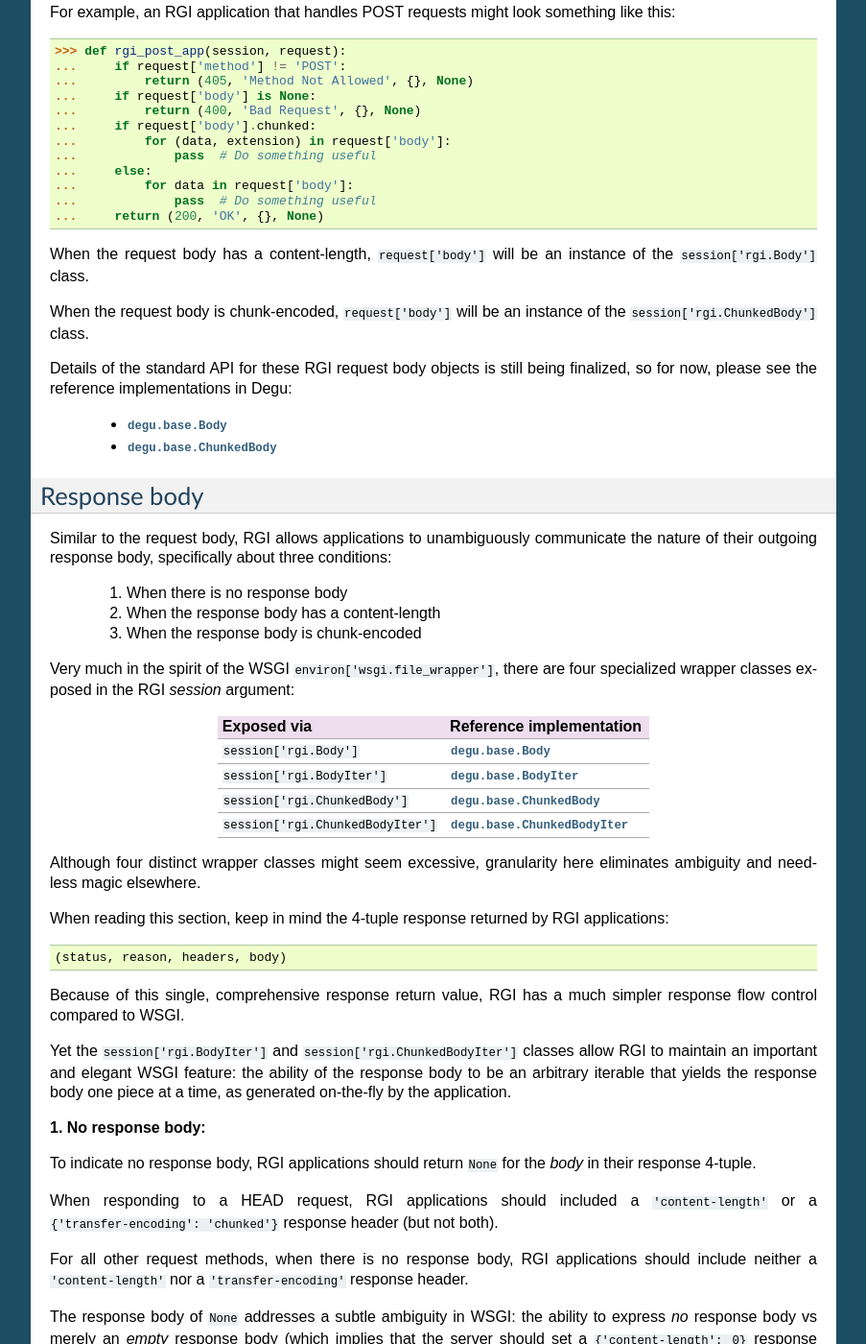
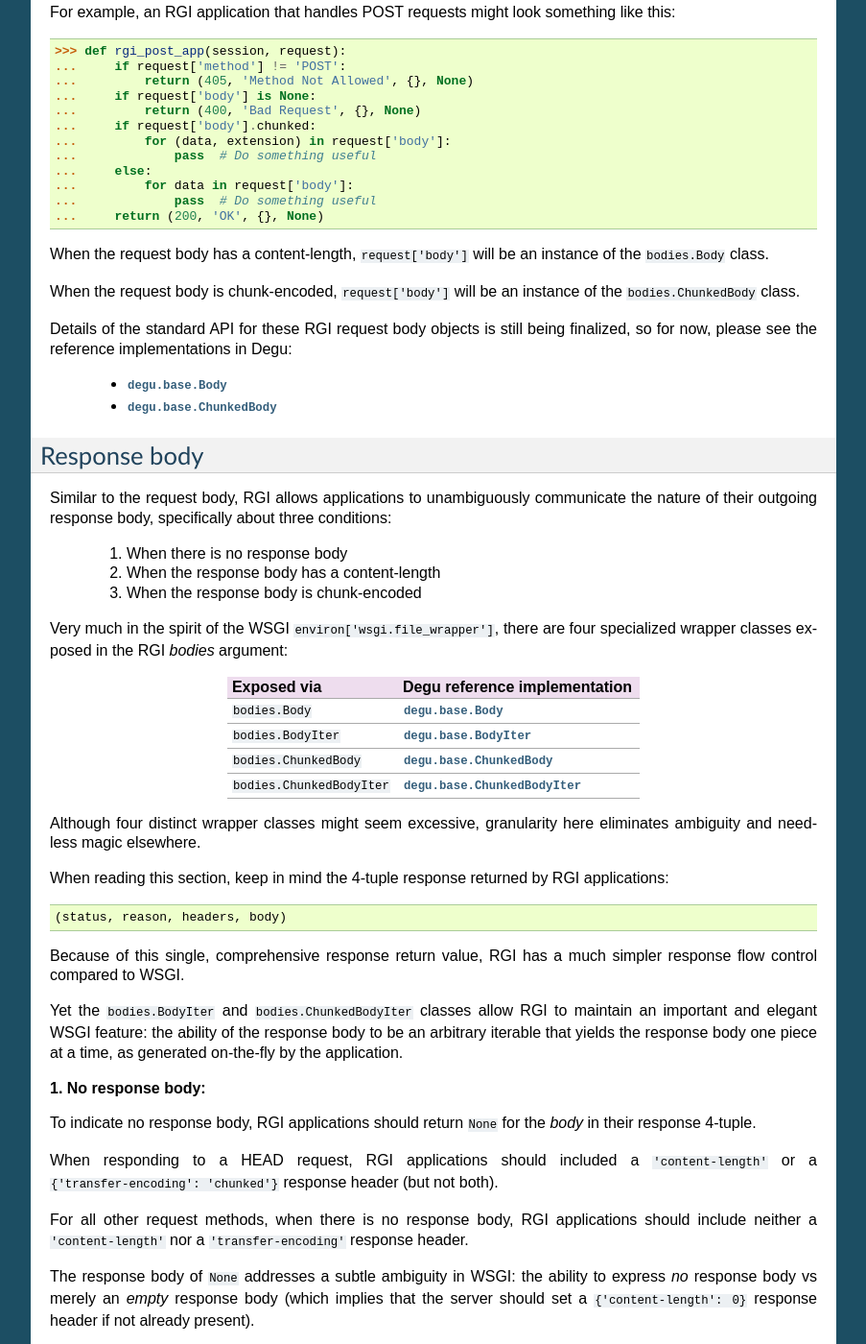
Before and after one commit to json420/degu, a Sphinx documentation site: the page built from doc/rgi.rst, in a window 1280 px wide and 1400 px high, scrolled down 8175 px. Shown: the whole window at 96% size, without its empty margins (198-1101 px from the left). Built offline with Sphinx 7.4.7, drawn with Linux system fonts in a browser that asks for light colours; some of the changed text lies outside the part shown.

Commit message:
Finish updating rgi.rst for session['rgi.*Body*'] => bodies.*Body* transition

```diff
--- a/doc/rgi.rst
+++ b/doc/rgi.rst
@@ -534,10 +534,10 @@ like this:
 ...     return (200, 'OK', {}, None)
 
 When the request body has a content-length, ``request['body']`` will be an
-instance of the ``session['rgi.Body']`` class.
+instance of the ``bodies.Body`` class.
 
 When the request body is chunk-encoded, ``request['body']`` will be an instance
-of the ``session['rgi.ChunkedBody']`` class.
+of the ``bodies.ChunkedBody`` class.
 
 Details of the standard API for these RGI request body objects is still being
 finalized, so for now, please see the reference implementations in Degu:
@@ -562,16 +562,16 @@ conditions:
     3. When the response body is chunk-encoded
 
 Very much in the spirit of the WSGI ``environ['wsgi.file_wrapper']``, there are
-four specialized wrapper classes exposed in the RGI *session* argument:
+four specialized wrapper classes exposed in the RGI *bodies* argument:
 
-    ==================================  =====================================
-    Exposed via                         Reference implementation
-    ==================================  =====================================
-    ``session['rgi.Body']``             :class:`degu.base.Body`
-    ``session['rgi.BodyIter']``         :class:`degu.base.BodyIter`
-    ``session['rgi.ChunkedBody']``      :class:`degu.base.ChunkedBody`
-    ``session['rgi.ChunkedBodyIter']``  :class:`degu.base.ChunkedBodyIter`
-    ==================================  =====================================
+    ==========================  =====================================
+    Exposed via                 Degu reference implementation
+    ==========================  =====================================
+    ``bodies.Body``             :class:`degu.base.Body`
+    ``bodies.BodyIter``         :class:`degu.base.BodyIter`
+    ``bodies.ChunkedBody``      :class:`degu.base.ChunkedBody`
+    ``bodies.ChunkedBodyIter``  :class:`degu.base.ChunkedBodyIter`
+    ==========================  =====================================
 
 Although four distinct wrapper classes might seem excessive, granularity here
 eliminates ambiguity and needless magic elsewhere.
@@ -584,10 +584,10 @@ applications::
 Because of this single, comprehensive response return value, RGI has a much
 simpler response flow control compared to WSGI.
 
-Yet the ``session['rgi.BodyIter']`` and ``session['rgi.ChunkedBodyIter']``
-classes allow RGI to maintain an important and elegant WSGI feature: the ability
-of the response body to be an arbitrary iterable that yields the response body
-one piece at a time, as generated on-the-fly by the application.
+Yet the ``bodies.BodyIter`` and ``bodies.ChunkedBodyIter`` classes allow RGI to
+maintain an important and elegant WSGI feature: the ability of the response body
+to be an arbitrary iterable that yields the response body one piece at a time,
+as generated on-the-fly by the application.
 
 
 **1. No response body:**
@@ -618,9 +618,9 @@ content-length:
 
     2. A native Python3 ``bytearray`` instance
 
-    3. A ``session['Body']`` instance (:class:`degu.base.Body`)
+    3. A ``bodies.Body`` instance (:class:`degu.base.Body`)
 
-    4. A ``session['BodyIter']`` instance (:class:`degu.base.BodyIter`)
+    4. A ``bodies.BodyIter`` instance (:class:`degu.base.BodyIter`)
 
 When the response body is understood as having a content-length, RGI
 applications can never include a ``'transfer-encoding'`` in their response
@@ -642,30 +642,30 @@ helps RGI be an inviting specification.  For example:
 ...     return (200, 'OK', {'content-type': 'text/plain'}, b'hello, world')
 ...
 
-The ``session['rgi.Body']`` class (:class:`degu.base.Body`) is used to provide
+The ``bodies.Body`` class (:class:`degu.base.Body`) is used to provide
 HTTP content-length based framing atop an arbitrary file-like object with a
 ``read()`` method that accepts a *size* argument and returns ``bytes``.
 
-For example, you would use a ``session['rgi.Body']`` instance to return a
-response body read from a regular file:
+For example, you would use a ``bodies.Body`` instance to return a response body
+read from a regular file:
 
->>> def rgi_file_app(session, request):
+>>> def rgi_file_app(bodies, session, request):
 ...     fp = open('/ultimate/answer', 'rb')
-...     body = session['rgi.Body'](fp, 42)
+...     body = bodies.Body(fp, 42)
 ...     return (200, 'OK', {'content-length': 42}, body)
 ...
 
 (Note that for clarity, the above RGI application redundantly specifies the
 response ``'content-length'``.)
 
-You can likewise use ``session['rgi.Body']`` to frame an *rfile* returned by
+You can likewise use ``bodies.Body`` to frame an *rfile* returned by
 `socket.socket.makefile()`_, which is especially useful for RGI reverse-proxy
 applications.
 
-On the other hand, the ``session['rgi.BodyIter']`` class
-(:class:`degu.base.BodyIter`) is used to wrap an arbitrary iterable that
-yields the response body one piece at a time as generated by the application,
-yet sill with an explicit agreement as to the ultimate content-length.
+On the other hand, the ``bodies.BodyIter`` class (:class:`degu.base.BodyIter`)
+is used to wrap an arbitrary iterable that yields the response body one piece at
+a time as generated by the application, yet sill with an explicit agreement as
+to the ultimate content-length.
 
 For example:
 
@@ -673,8 +673,8 @@ For example:
 ...     yield b'hello'
 ...     yield b', world'
 ...
->>> def rgi_generator_app(session, request):
-...     body = session['rgi.BodyIter'](generate_body(), 12)
+>>> def rgi_generator_app(bodies, session, request):
+...     body = bodies.BodyIter(generate_body(), 12)
 ...     return (200, 'OK', {'content-length': 12}, body)
 ...
 
@@ -698,37 +698,37 @@ if applications include a ``'transfer-encoding'`` in their response headers,
 its value must be ``'chunked'``.  Otherwise a
 ``{'transfer-encoding': 'chunked'}`` header will be set by the RGI server.
 
-The ``session['rgi.ChunkedBody']`` class (:class:`degu.base.ChunkedBody`) is
-used to provide HTTP chunked-encoding based framing atop an arbitrary file-like
-object with ``readline()`` and ``read()`` methods that accept a *size* argument
-and return ``bytes``.
+The ``bodies.ChunkedBody`` class (:class:`degu.base.ChunkedBody`) is used to
+provide HTTP chunked-encoding based framing atop an arbitrary file-like object
+with ``readline()`` and ``read()`` methods that accept a *size* argument and
+return ``bytes``.
 
 This is especially useful for RGI reverse-proxy applications that want to frame
 a chunk-encoded HTTP client response from an *rfile* returned by
 `socket.socket.makefile()`_.
 
-But you can likewise use ``session['rgi.ChunkedBody']`` to frame a regular file
-that happens to be chunk-encoded, for example:
+But you can likewise use ``bodies.ChunkedBody`` to frame a regular file that
+happens to be chunk-encoded, for example:
 
 >>> def rgi_chunked_file_app(session, request):
 ...     fp = open('/chunky/delight', 'rb')
-...     body = session['rgi.ChunkedBody'](fp)
+...     body = bodies.ChunkedBody(fp)
 ...     return (200, 'OK', {'transfer-encoding': 'chunked'}, body)
 ...
 
 (Note that for clarity, the above RGI application redundantly specifies the
 response ``'transfer-encoding'``.)
 
-It's important to understand that ``session['rgi.ChunkedBody']`` expects the
-content read from the *rfile* to itself be properly HTTP chunk-encoded.  It will
-stop yielding ``(data, extension)`` items after the first chunk with an empty
-data ``b''`` is encountered.  The *rfile* must always contain at least one
+It's important to understand that ``bodies.ChunkedBody`` expects the content
+read from the provided *rfile* to itself be properly HTTP chunk-encoded.  It
+will stop yielding ``(data, extension)`` items after the first chunk with an
+empty data ``b''`` is encountered.  The *rfile* must always contain at least one
 empty chunk.
 
-On the other hand, the ``session['rgi.ChunkedBodyIter']`` class
-(:class:`degu.base.ChunkedBodyIter`) is used to wrap an arbitrary iterable
-that yields the response body as a series of ``(data, extension)`` tuples for
-each chunk in the response.
+On the other hand, the ``bodies.ChunkedBodyIter`` class
+(:class:`degu.base.ChunkedBodyIter`) is used to wrap an arbitrary iterable that
+yields the response body as a series of ``(data, extension)`` tuples for each
+chunk in the response.
 
 The *source* iterable must always produce at least one item, and the last (and
 only the last) item must have have empty ``b''`` *data*.
@@ -740,8 +740,8 @@ For example:
 ...     yield (b', world', ('key2', 'value2'))
 ...     yield (b'', ('key3', 'value3'))
 ...
->>> def rgi_chunked_generator_app(session, request):
-...     body = session['rgi.ChunkedBodyIter'](generate_chunked_body())
+>>> def rgi_chunked_generator_app(bodies, session, request):
+...     body = bodies.ChunkedBodyIter(generate_chunked_body())
 ...     return (200, 'OK', {'transfer-encoding': 'chunked'}, body)
 ...
 
@@ -810,26 +810,27 @@ WSGI to RGI
 
 Here's a table of common `WSGI`_ to RGI equivalents when handling requests:
 
-==============================  ========================================
-WSGI                            RGI
-==============================  ========================================
-``environ['wsgi.version']``     ``session['rgi.version']``
-``environ['wsgi.url_scheme']``  ``session['scheme']``
-``environ['SERVER_PROTOCOL']``  ``session['protocol']``
-``environ['SERVER_NAME']``      ``session['server'][0]``
-``environ['SERVER_PORT']``      ``session['server'][1]``
-``environ['REMOTE_ADDR']``      ``session['client'][0]``
-``environ['REMOTE_PORT']``      ``session['client'][1]``
-``environ['REQUEST_METHOD']``   ``request['method']``
-``environ['SCRIPT_NAME']``      ``request['script']``
-``environ['PATH_INFO']``        ``request['path']``
-``environ['QUERY_STRING']``     ``request['query']``
-``environ['CONTENT_TYPE']``     ``request['headers']['content-type']``
-``environ['CONTENT_LENGTH']``   ``request['headers']['content-length']``
-``environ['HTTP_FOO']``         ``request['headers']['foo']``
-``environ['HTTP_BAR_BAZ']``     ``request['headers']['bar-baz']``
-``environ['wsgi.input']``       ``request['body']``
-==============================  ========================================
+================================  ========================================
+WSGI                              RGI
+================================  ========================================
+``environ['wsgi.file_wrapper']``  ``bodies.Body``
+``environ['wsgi.version']``       ``session['rgi.version']``
+``environ['wsgi.url_scheme']``    ``session['scheme']``
+``environ['SERVER_PROTOCOL']``    ``session['protocol']``
+``environ['SERVER_NAME']``        ``session['server'][0]``
+``environ['SERVER_PORT']``        ``session['server'][1]``
+``environ['REMOTE_ADDR']``        ``session['client'][0]``
+``environ['REMOTE_PORT']``        ``session['client'][1]``
+``environ['REQUEST_METHOD']``     ``request['method']``
+``environ['SCRIPT_NAME']``        ``request['script']``
+``environ['PATH_INFO']``          ``request['path']``
+``environ['QUERY_STRING']``       ``request['query']``
+``environ['CONTENT_TYPE']``       ``request['headers']['content-type']``
+``environ['CONTENT_LENGTH']``     ``request['headers']['content-length']``
+``environ['HTTP_FOO']``           ``request['headers']['foo']``
+``environ['HTTP_BAR_BAZ']``       ``request['headers']['bar-baz']``
+``environ['wsgi.input']``         ``request['body']``
+================================  ========================================
 
 Note that the above RGI equivalents for these *environ* variables:
 
```
Also changed, not shown: other parts of doc/rgi.rst (+1 -1 lines).
